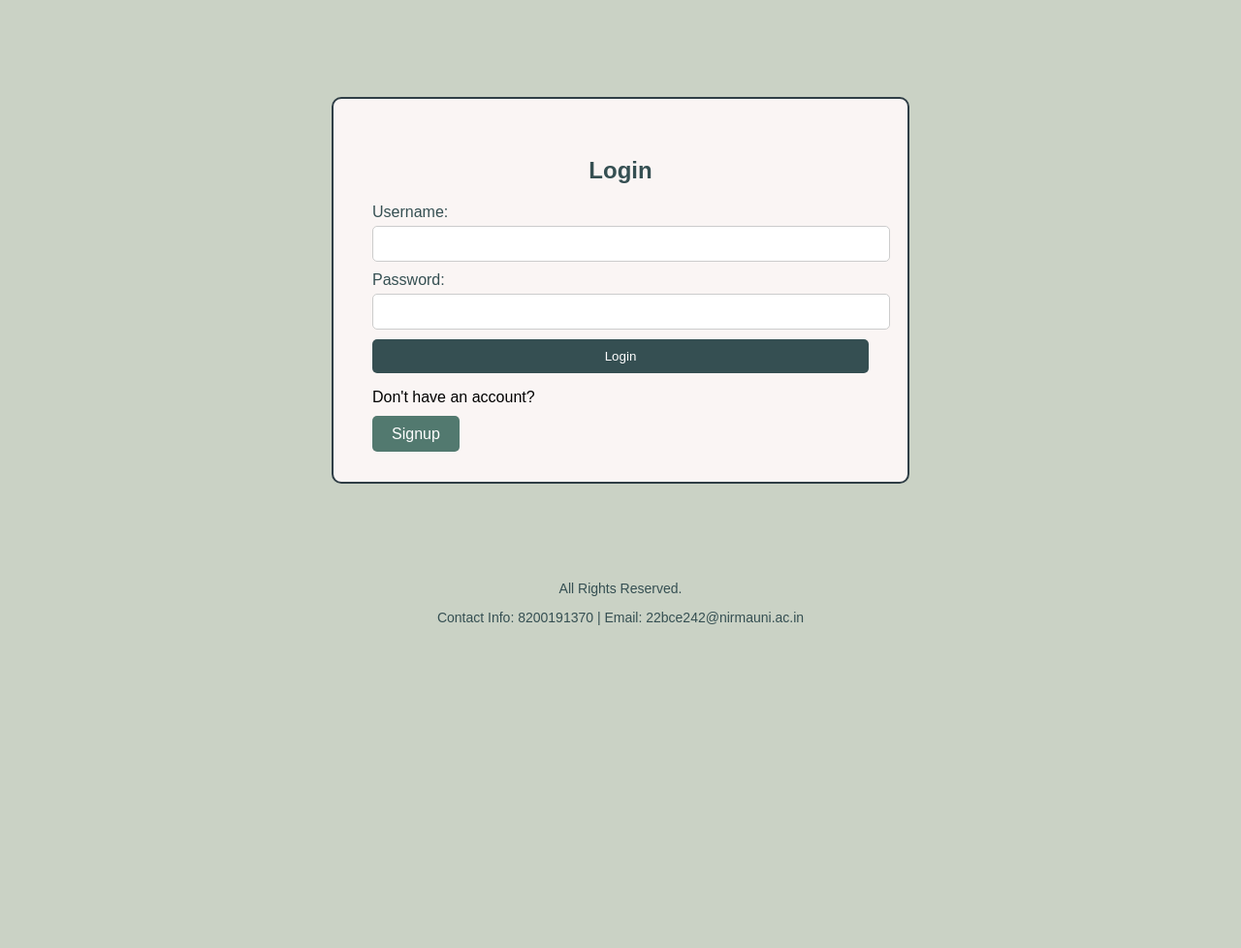
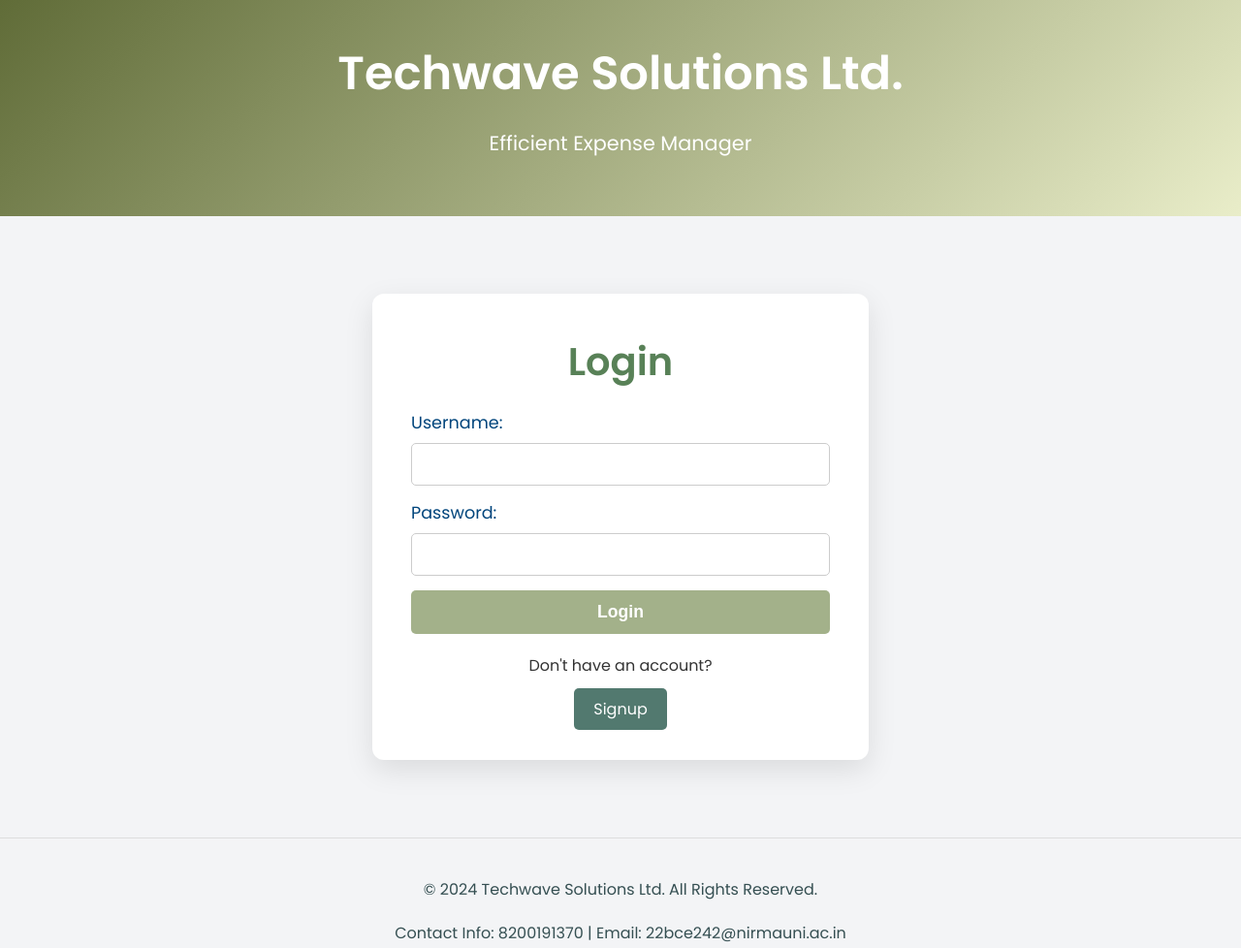
Before and after one commit to dev2004p/fswdIV, a website: page src/login.html in a window 1280 px wide. Shown: the whole page at 97% size. Before the commit the page ends 900 px from the top, so only its background shows below. Drawn offline with Linux system fonts and the light colour scheme.

Commit message:
login.html

```diff
--- a/src/login.html
+++ b/src/login.html
@@ -3,103 +3,169 @@
 <head>
     <meta charset="UTF-8">
     <meta name="viewport" content="width=device-width, initial-scale=1.0">
-    <title>Login</title>
+    <title>Login | Techwave Solutions Ltd. Expense Manager</title>
+    <link href="https://fonts.googleapis.com/css2?family=Poppins:wght@400;600&display=swap" rel="stylesheet">
     <style>
-        body {
-            position: sticky;
-            background-size: cover;
-            height: 100vh;
-            width: 100vw;
-            background-position: center;
-            font-family: Arial, sans-serif;
+        * {
             margin: 0;
             padding: 0;
-            background-color: #cad2c5; /* Background color */
+            box-sizing: border-box;
         }
-        .signupbtn {
-            text-align: left;
+
+        body {
+            font-family: 'Poppins', sans-serif;
+            background-color: #f3f4f6;
+            color: #333;
+        }
+
+        .header {
+            background: linear-gradient(135deg, #606c38, #e9edc9);
+            padding: 40px;
+            text-align: center;
+            color: #fff;
+        }
+
+        .header h1 {
+            font-size: 3rem;
+            margin-bottom: 10px;
+            font-weight: 600;
+        }
+
+        .header p {
+            font-size: 1.3rem;
+            margin-bottom: 20px;
+        }
+
+        .container {
+            width: 40%;
+            margin: 80px auto;
+            padding: 40px;
+            background-color: #fff;
+            box-shadow: 0 10px 30px rgba(0, 0, 0, 0.1);
+            border-radius: 12px;
+            text-align: center;
+        }
+
+        h2 {
+            font-size: 2.5rem;
+            margin-bottom: 20px;
+            color: #588157;
+            font-weight: 600;
+        }
+
+        form {
             margin-top: 20px;
         }
+
+        label {
+            display: block;
+            margin-bottom: 8px;
+            font-size: 1.1rem;
+            color: #00457C;
+            text-align: left;
+        }
+
+        input[type="text"],
+        input[type="password"] {
+            width: 100%;
+            padding: 12px;
+            margin-bottom: 15px;
+            border: 1px solid #ccc;
+            border-radius: 5px;
+            font-size: 1rem;
+        }
+
+        input[type="submit"] {
+            width: 100%;
+            padding: 12px;
+            background-color: #a3b18a;
+            border: none;
+            border-radius: 5px;
+            color: white;
+            font-size: 1.1rem;
+            font-weight: bold;
+            cursor: pointer;
+            transition: background-color 0.3s ease;
+        }
+
+        input[type="submit"]:hover {
+            background-color: #3a5a40;
+        }
+
+        .error {
+            color: red;
+            margin-top: 10px;
+            text-align: center;
+        }
+
+        p {
+            margin-top: 20px;
+            font-size: 1rem;
+        }
+
+        p a {
+            color: #007BFF;
+            text-decoration: none;
+        }
+
+        p a:hover {
+            text-decoration: underline;
+        }
+
+        .signupbtn {
+            text-align: center;
+            margin-top: 20px;
+        }
+
         .signupbtn a {
             padding: 10px 20px;
-            background-color: #52796f; /* Button background color */
+            background-color: #52796f;
             border: none;
             border-radius: 5px;
-            color: #fff; /* Button text color */
+            color: #fff;
             text-decoration: none;
             font-size: 16px;
             cursor: pointer;
             transition: background-color 0.3s ease;
         }
+
         .signupbtn a:hover {
-            background-color: #84a98c; /* Hover background color */
+            background-color: #84a98c;
         }
 
+        @media (max-width: 768px) {
             .container {
-            max-width: 40vw;
-            margin: 100px auto;
-            padding: 40px;
-            border: 2px solid #2f3e46; /* Border color */
-            border-radius: 10px;
-            background-color: rgba(254, 249, 249, 0.92);
                 width: 80%;
-            justify-content: center;
+                padding: 20px;
             }
-        h2 {
-            text-align: center;
-            margin-bottom: 20px;
-            color: #354f52; /* Heading color */
-        }
-        form {
-            margin-top: 20px;
-        }
-        label {
-            display: block;
-            margin-bottom: 5px;
-            color: #354f52; /* Label color */
-        }
-        input[type="text"],
-        input[type="password"] {
-            width: 100%;
-            padding: 10px;
-            margin-bottom: 10px;
-            border: 1px solid #ccc;
-            border-radius: 5px;
         }
 
-        input[type="submit"] {
-            width: 100%;
-            padding: 10px;
-            background-color: #354f52; /* Submit button background color */
-            border: none;
-            border-radius: 5px;
-            color: #fff; /* Submit button text color */
-            cursor: pointer;
-        }
-        .error {
-            color: red;
-            margin-top: 10px;
+        footer {
             text-align: center;
-        }
-        footer {
+            padding: 20px;
+            background-color: #f3f4f6;
+            font-size: 0.9rem;
+            color: #555;
+            border-top: 1px solid #ddd;
             margin-top: 50px;
-            text-align: center;
-            font-size: 14px;
-            color: #666;
-        }
-        footer p {
-            color: #354f52; /* Footer text color */
         }
 
-        /* Media query for smaller screens */
-        @media only screen and (max-width: 600px) {
-            .container {
-                max-width: 70%;
+        footer p {
+            color: #354f52;
         }
+
+        footer .contact-info {
+            margin-top: 5px;
         }
     </style>
 </head>
 <body>
+
+    <header class="header">
+        <h1>Techwave Solutions Ltd.</h1>
+        <p>Efficient Expense Manager</p>
+    </header>
+
     <div class="container">
         <h2>Login</h2>
         <form action="/auth/login" method="post" id="login-form">
@@ -110,14 +176,19 @@
             <input type="submit" value="Login">
             <p class="error" id="error-message"></p>
         </form>
+
         <p>Don't have an account?</p>
         <div class="signupbtn">
             <a href="/">Signup</a>
         </div>
     </div>
+
     <footer>
-    <p>All Rights Reserved.</p>
+        <p>&copy; 2024 Techwave Solutions Ltd. All Rights Reserved.</p>
+        <div class="contact-info">
             <p>Contact Info: 8200191370 | Email: 22bce242@nirmauni.ac.in</p>
+        </div>
     </footer>
+
 </body>
 </html>
```
Lines whose indentation alone changed are shown as unchanged.
